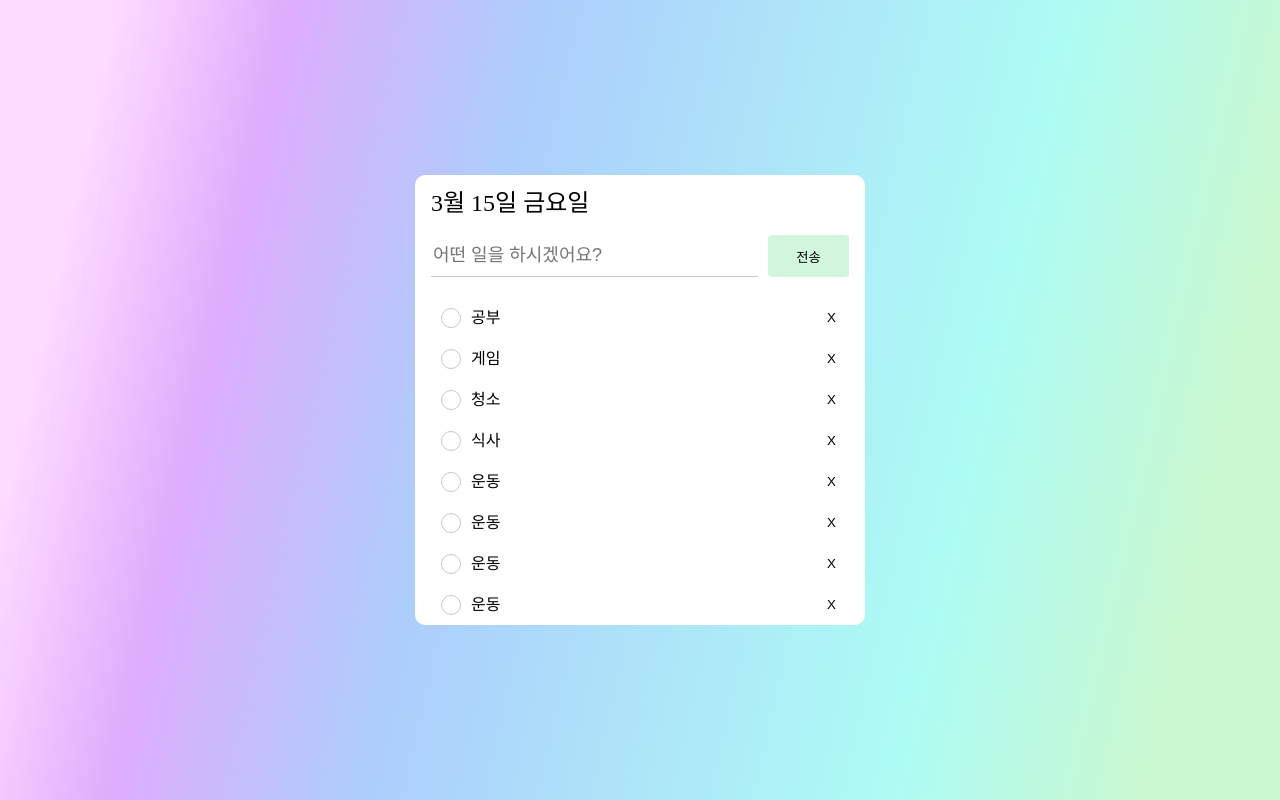
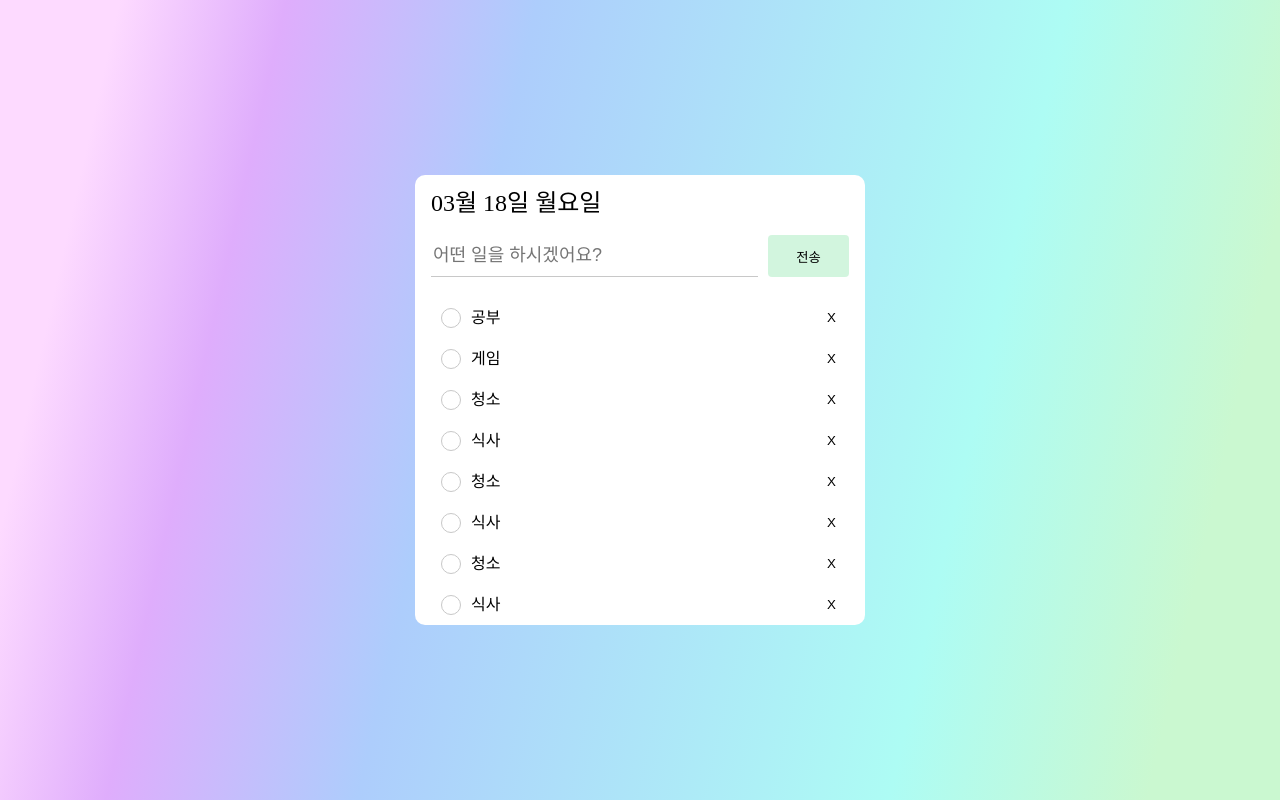
Before and after one commit to f-lab-edu/my-todo, a React (Vite) app: page / in a window 1280 px wide. Built offline with nearby package versions, Linux system fonts and the light colour scheme.

Commit message:
🎨 실제 날짜, 요일을 노출하도록 수정
실제 날짜와 요일을 노출하도록 수정하고 할 일이 완료 되었을때 line-through를 이용해 선을 그어 주도록 수정했습니다.

```diff
--- a/src/App.tsx
+++ b/src/App.tsx
@@ -36,11 +36,26 @@ const DateTitle = styled.span`
   text-align: center;
 `;
 
+const week: Record<string, string> = {
+  mon: "월",
+  tue: "화",
+  wed: "수",
+  thu: "목",
+  fri: "금",
+  sat: "토",
+  sun: "일",
+};
+const today = new Date();
+const month = ("0" + (today.getMonth() + 1)).slice(-2);
+const day = ("0" + today.getDate()).slice(-2);
+const dayStr = new Date().toString().toLocaleLowerCase().slice(0, 3);
 function App() {
   return (
     <Wrapper>
       <Content>
-        <DateTitle>3월 15일 금요일</DateTitle>
+        <DateTitle>
+          {month}월 {day}일 {week[dayStr]}요일
+        </DateTitle>
         <ListForm />
         <MyList />
       </Content>
--- a/src/components/MyList.tsx
+++ b/src/components/MyList.tsx
@@ -15,13 +15,14 @@ const MyList = () => {
         "게임",
         "청소",
         "식사",
-        "운동",
-        "운동",
-        "운동",
-        "운동",
-        "운동",
-        "운동",
-        "운동",
+        "청소",
+        "식사",
+        "청소",
+        "식사",
+        "청소",
+        "식사",
+        "청소",
+        "식사",
       ].map((item, i) => (
         <MyListItem key={i} desc={item} />
       ))}
--- a/src/components/MyListItem.tsx
+++ b/src/components/MyListItem.tsx
@@ -20,6 +20,10 @@ const ListWrap = styled.div`
   display: flex;
   align-items: center;
   gap: 10px;
+
+  &.is-success {
+    text-decoration: line-through;
+  }
 `;
 
 const Checkbox = styled.div`
@@ -46,7 +50,7 @@ const MyListItem = ({ desc }: { desc: string }) => {
 
   return (
     <ListItem>
-      <ListWrap>
+      <ListWrap className={isSuccess ? "is-success" : ""}>
         <Checkbox
           className={isSuccess ? "is-success" : ""}
           onClick={() => setIsSuccess((prev) => !prev)}
```
